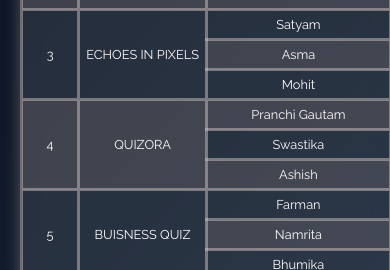
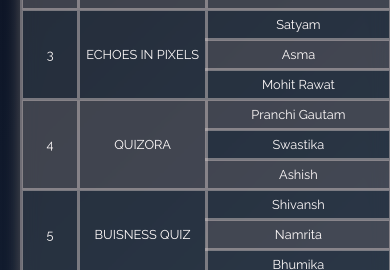
Before and after one commit to shweta-nayal/Ignitia, a React (Vite) app: page /coordinators in a window 390 px wide. Shown: the part 362-632 px from the top of the page. Built offline with nearby package versions, Linux system fonts and the light colour scheme.

Commit message:
Updated coordinators phone number

```diff
--- a/src/components/Coordinators.jsx
+++ b/src/components/Coordinators.jsx
@@ -2,14 +2,14 @@ import React from "react";
 import "../styles/Coordinators.css";
 
 const coordinatorsData = [
-  { id: 1, event: "THINK-A-TON", coordinators: ["Shweta Nayal", "Ginni", "Shudhanshu"], phone: ["9876543210", "8765432109", "7654321098"] },
-  { id: 2, event: "BGMI", coordinators: ["Chandan", "Deepak", "Pranchi Gautam"], phone: ["9876501234", "8765409876", "7654312345"] },
-  { id: 3, event: "ECHOES IN PIXELS", coordinators: ["Satyam", "Asma", "Mohit"], phone: ["9988776655", "8877665544", "7766554433"] },
-  { id: 4, event: "QUIZORA", coordinators: ["Pranchi Gautam", "Swastika", "Ashish"], phone: ["9865321470", "8754312098", "7643210987"] },
-  { id: 5, event: "BUISNESS QUIZ", coordinators: ["Farman", "Namrita", "Bhumika"], phone: ["9856741230", "8743219876", "7632109874"] },
-  { id: 6, event: "LOGOVATION", coordinators: ["Mohit Rawat", "Manya", "Archita"], phone: ["9856423178", "8745230981", "7632154890"] },
-  { id: 7, event: "WEB CRAZE", coordinators: ["Deepak", "Vinay", "Mahima"], phone: ["9845123789", "8732541987", "7623410986"] },
-  { id: 8, event: "SPELLBOUND", coordinators: ["Uday", "Devanshi", "Asma"], phone: ["9832419876", "8723541098", "7614320985"] }
+  { id: 1, event: "THINK-A-TON", coordinators: ["Shweta Nayal", "Ginni", "Shudhanshu"], phone: ["9013290305", "9667063972", "8368454457"] },
+  { id: 2, event: "BGMI", coordinators: ["Chandan", "Deepak", "Pranchi Gautam"], phone: ["9810307402", "8081214710", "9560286541"] },
+  { id: 3, event: "ECHOES IN PIXELS", coordinators: ["Satyam", "Asma", "Mohit Rawat"], phone: ["9771111876", "9899638477", "7291007673"] },
+  { id: 4, event: "QUIZORA", coordinators: ["Pranchi Gautam", "Swastika", "Ashish"], phone: ["9560286541", "8383061974", "8851045870"] },
+  { id: 5, event: "BUISNESS QUIZ", coordinators: ["Shivansh", "Namrita", "Bhumika"], phone: ["7703860323", "9650934330", "9990108066"] },
+  { id: 6, event: "LOGOVATION", coordinators: ["Mohit Rawat", "Manya", "Archita"], phone: ["7291007673", "9990009880", "9910222184"] },
+  { id: 7, event: "WEB CRAZE", coordinators: ["Deepak", "Vinay", "Mahima"], phone: ["8081214710", "8700447828", "9266713969"] },
+  { id: 8, event: "SPELLBOUND", coordinators: ["Uday", "Devanshi", "Asma"], phone: ["9971072434", "8789772787", "9899638477"] }
 ];
 
 function Coordinators() {
```
